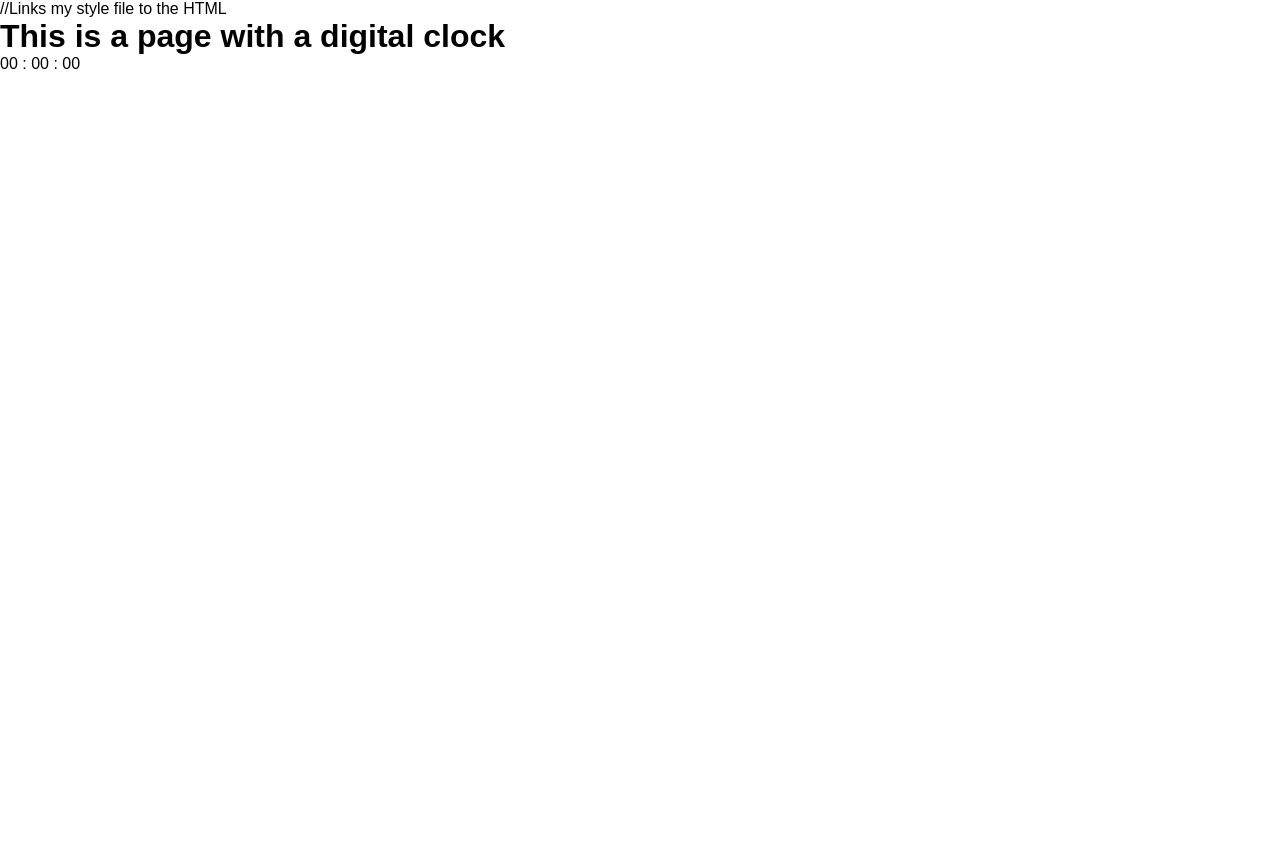
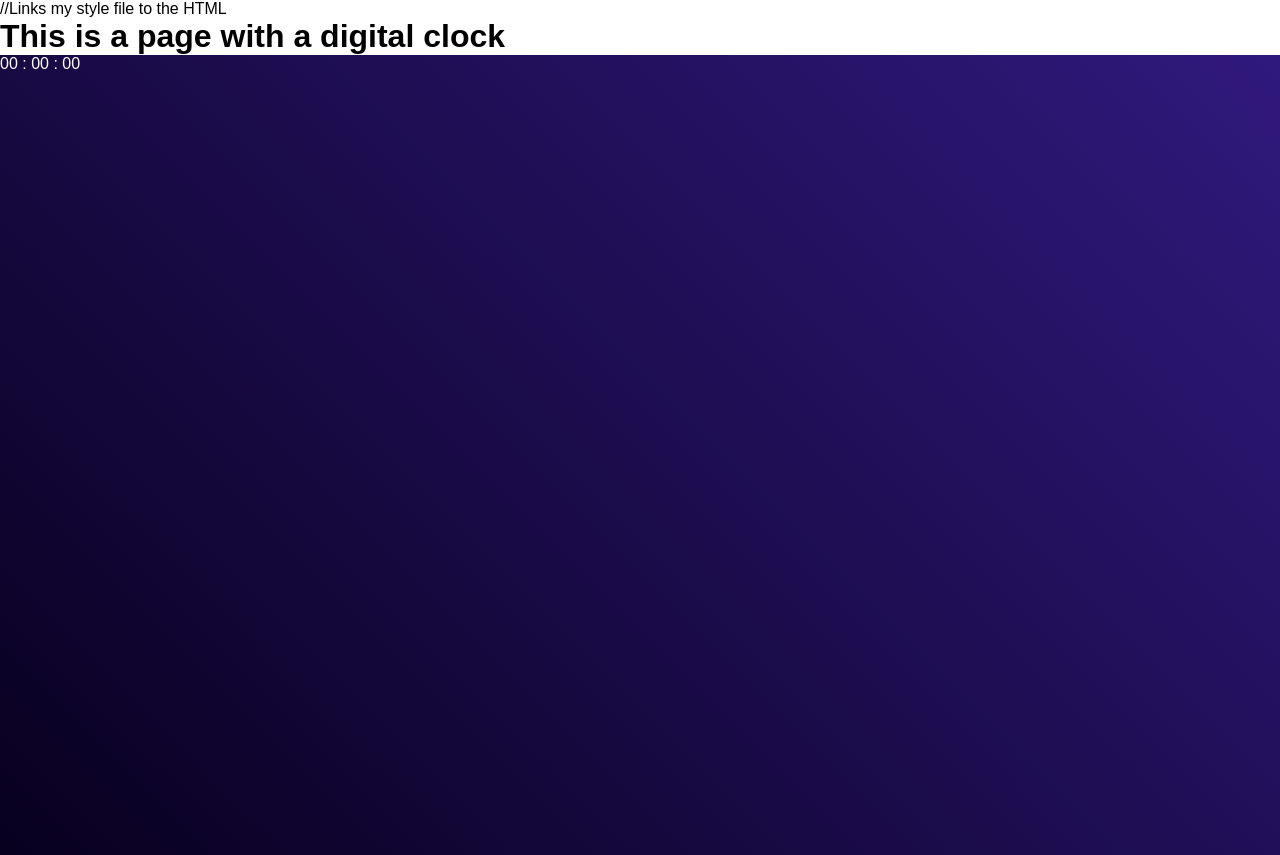
Before and after one commit to sajjmoSD/DIgital-Clock, a plain HTML site: page index.html in a window 1280 px wide. Before the commit the page ends 800 px from the top, so only its background shows below. Drawn offline with Linux system fonts and the light colour scheme.

Commit message:
added gradient colour background for my Digital-Clock background

```diff
--- a/style.css
+++ b/style.css
@@ -4,3 +4,10 @@
     font-family: 'Poppins', sans-serif;
     box-sizing: border-box;
 }
+.hero{
+    width: 100%;
+    min-height: 100vh;
+    background: linear-gradient(45deg, #08001f, #30197d);
+    color: #fff;
+    position: relative;
+}
```
